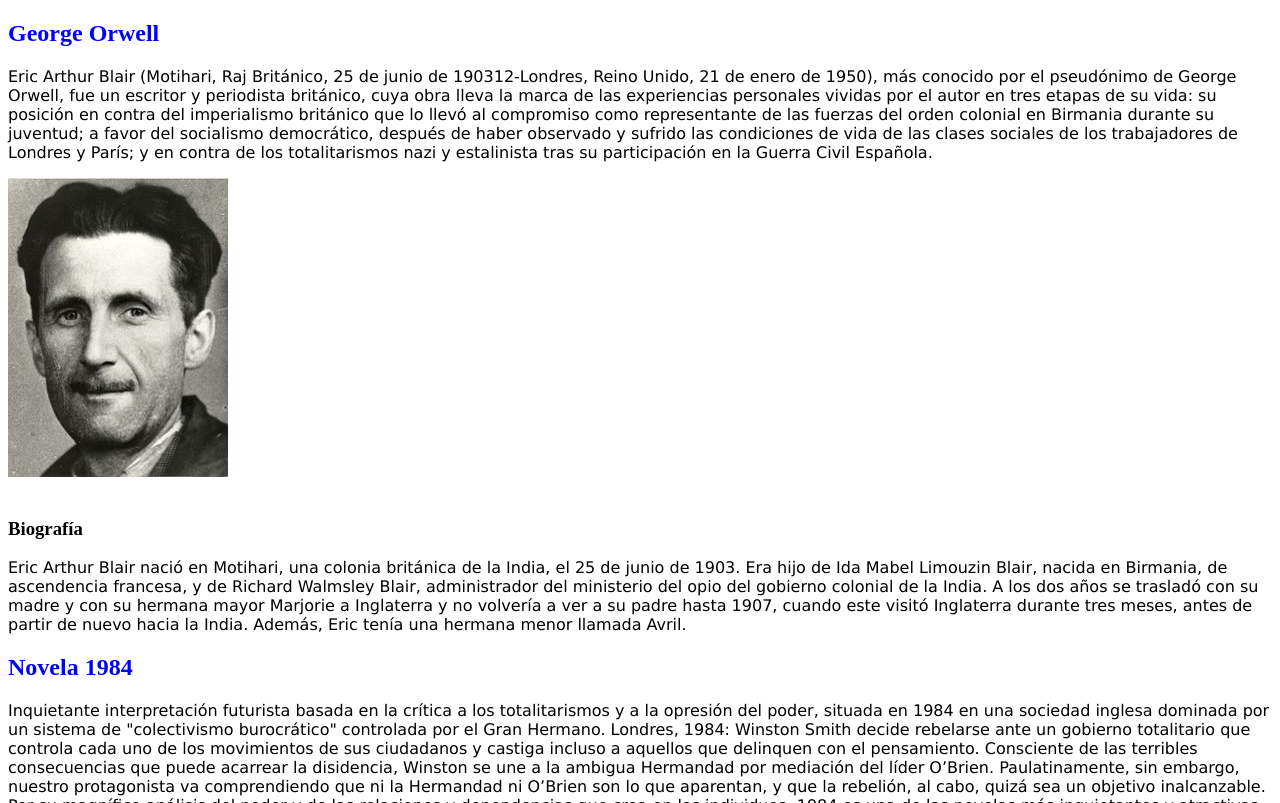
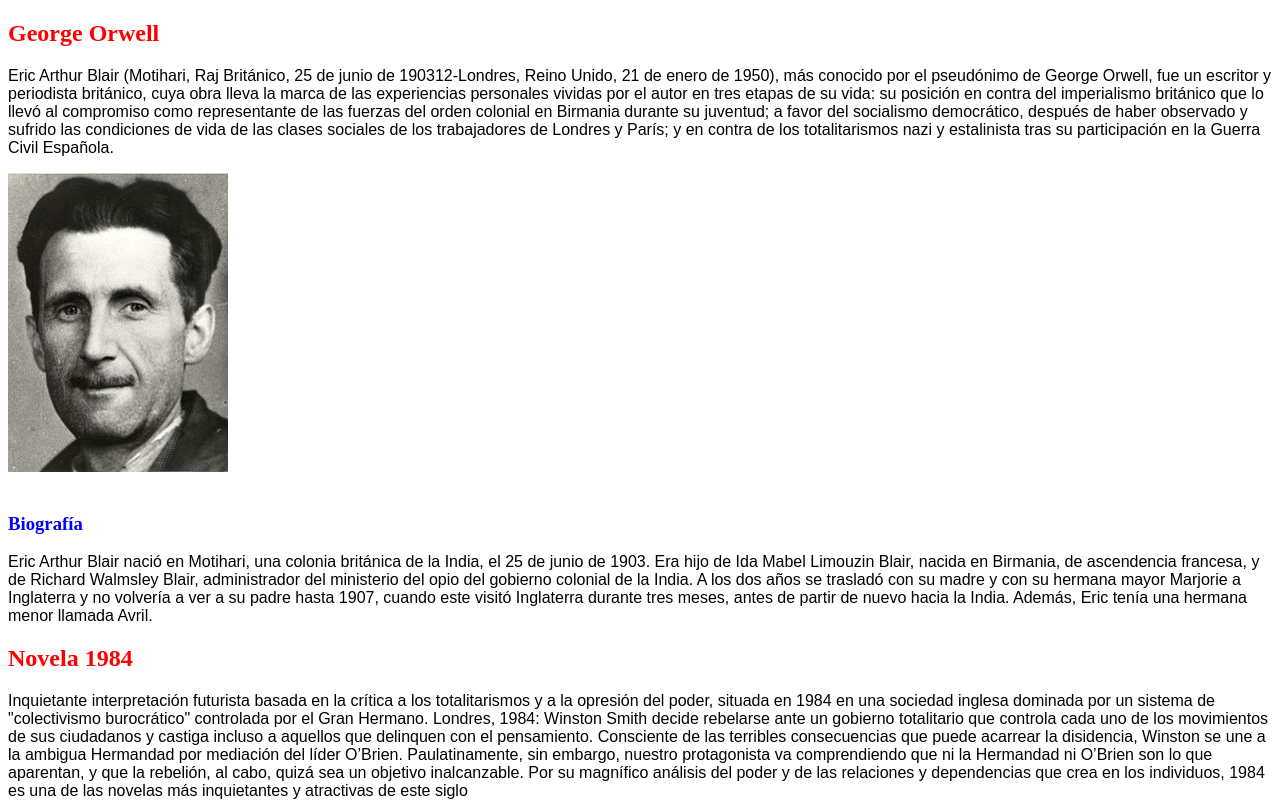
Before and after one commit to Federico-EC/Taller-Git-y-GitHub, a plain HTML site: page example_1/Index.html in a window 1280 px wide. Shown: the top 803 px of the page. Drawn offline with Linux system fonts and the light colour scheme.

Commit message:
Version 2

```diff
--- a/example_1/css/stayl.css
+++ b/example_1/css/stayl.css
@@ -1,7 +1,10 @@
 h2{
-	color: blue;
+	color: red;
+}
+h3{
+	color:blue;
 }
 
 p{
-font-family: verdana;
+font-family: arial;
 }
```
